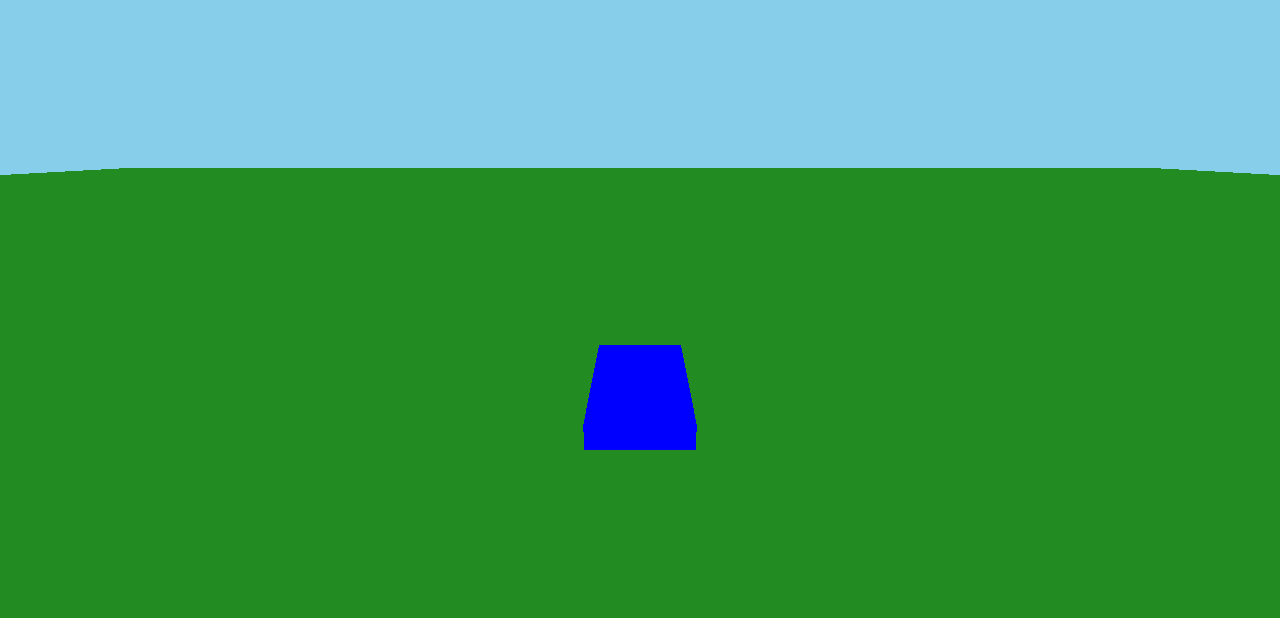
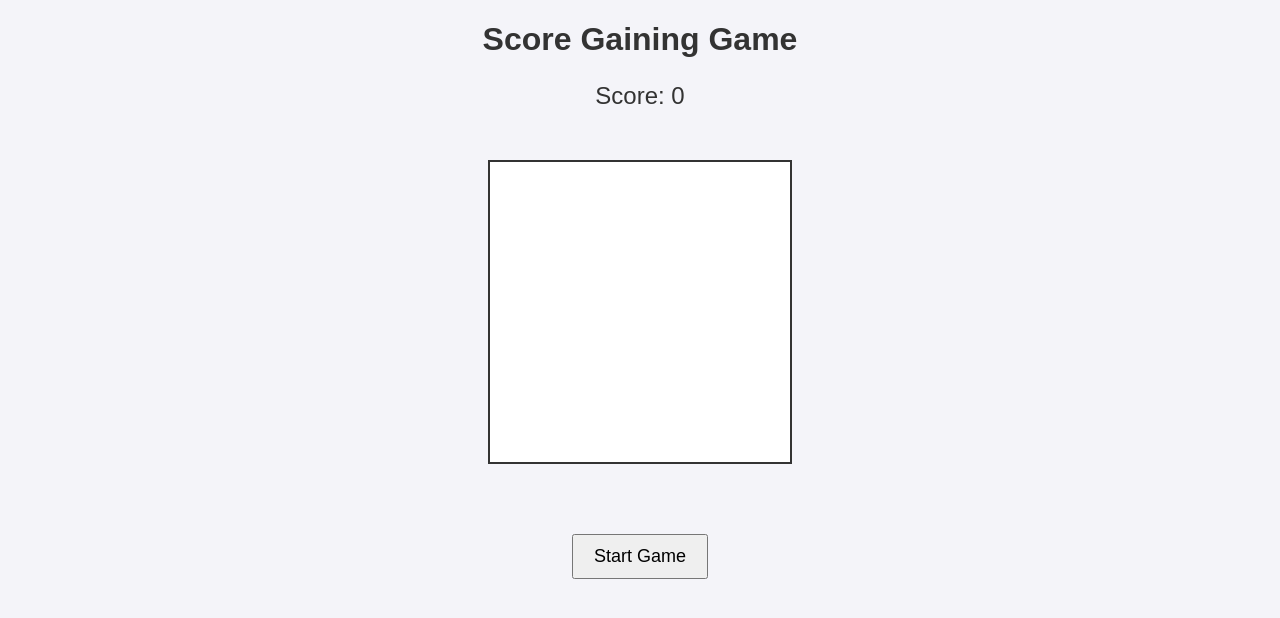
Before and after one commit to TTVTheRake/LegendService.github.io, a plain HTML site: page index.html in a window 1280 px wide. Drawn offline with nearby package versions, Linux system fonts and the light colour scheme; animation ran at ten frames a second.

Commit message:
Update index.html

```diff
--- a/index.html
+++ b/index.html
@@ -3,105 +3,107 @@
 <head>
     <meta charset="UTF-8">
     <meta name="viewport" content="width=device-width, initial-scale=1.0">
-    <title>3D Car Game</title>
+    <title>Score Gaining Game</title>
     <style>
         body {
+            font-family: Arial, sans-serif;
+            text-align: center;
             margin: 0;
+            padding: 0;
+            background-color: #f4f4f9;
+        }
+
+        h1 {
+            color: #333;
+        }
+
+        #game {
+            margin: 50px auto;
+            width: 300px;
+            height: 300px;
+            border: 2px solid #333;
+            background-color: #fff;
+            position: relative;
             overflow: hidden;
         }
-        canvas {
-            display: block;
+
+        .clickable {
+            width: 50px;
+            height: 50px;
+            background-color: red;
+            position: absolute;
+            border-radius: 50%;
+            cursor: pointer;
+        }
+
+        #score {
+            font-size: 24px;
+            color: #333;
+        }
+
+        #start {
+            padding: 10px 20px;
+            font-size: 18px;
+            margin-top: 20px;
+            cursor: pointer;
         }
     </style>
-    <script src="https://cdnjs.cloudflare.com/ajax/libs/three.js/r128/three.min.js"></script>
 </head>
 <body>
+    <h1>Score Gaining Game</h1>
+    <p id="score">Score: 0</p>
+    <div id="game"></div>
+    <button id="start">Start Game</button>
+
     <script>
-        let scene, camera, renderer, car, carSpeed = 0.1, carRotationSpeed = 0.03;
-        let carControls = { left: false, right: false, up: false, down: false };
+        const gameArea = document.getElementById('game');
+        const scoreDisplay = document.getElementById('score');
+        const startButton = document.getElementById('start');
+        let score = 0;
+        let gameInterval;
 
-        function init() {
-            // Scene setup
-            scene = new THREE.Scene();
-            scene.background = new THREE.Color(0x87ceeb); // Sky blue
+        function createClickable() {
+            const clickable = document.createElement('div');
+            clickable.classList.add('clickable');
 
-            // Camera setup
-            camera = new THREE.PerspectiveCamera(75, window.innerWidth / window.innerHeight, 0.1, 1000);
-            camera.position.set(0, 5, 10);
+            const x = Math.random() * (gameArea.offsetWidth - 50);
+            const y = Math.random() * (gameArea.offsetHeight - 50);
 
-            // Renderer setup
-            renderer = new THREE.WebGLRenderer();
-            renderer.setSize(window.innerWidth, window.innerHeight);
-            document.body.appendChild(renderer.domElement);
+            clickable.style.left = `${x}px`;
+            clickable.style.top = `${y}px`;
 
-            // Car (cube shape)
-            const carGeometry = new THREE.BoxGeometry(2, 1, 4);
-            const carMaterial = new THREE.MeshBasicMaterial({ color: 0x0000ff });
-            car = new THREE.Mesh(carGeometry, carMaterial);
-            scene.add(car);
+            clickable.addEventListener('click', () => {
+                score++;
+                scoreDisplay.textContent = `Score: ${score}`;
+                clickable.remove();
+            });
 
-            // Ground
-            const groundGeometry = new THREE.PlaneGeometry(200, 200);
-            const groundMaterial = new THREE.MeshBasicMaterial({ color: 0x228B22 });
-            const ground = new THREE.Mesh(groundGeometry, groundMaterial);
-            ground.rotation.x = -Math.PI / 2;
-            scene.add(ground);
+            gameArea.appendChild(clickable);
 
-            // Light source
-            const light = new THREE.PointLight(0xffffff, 1, 100);
-            light.position.set(0, 10, 10);
-            scene.add(light);
-
-            // Event listeners for controls
-            document.addEventListener('keydown', onKeyDown);
-            document.addEventListener('keyup', onKeyUp);
-
-            // Handle window resizing
-            window.addEventListener('resize', onWindowResize);
-
-            // Start animation loop
-            animate();
+            setTimeout(() => {
+                if (clickable.parentElement) {
+                    clickable.remove();
+                }
+            }, 1000);
         }
 
-        function onKeyDown(event) {
-            if (event.key === "ArrowUp") carControls.up = true;
-            if (event.key === "ArrowDown") carControls.down = true;
-            if (event.key === "ArrowLeft") carControls.left = true;
-            if (event.key === "ArrowRight") carControls.right = true;
+        function startGame() {
+            score = 0;
+            scoreDisplay.textContent = `Score: ${score}`;
+
+            if (gameInterval) {
+                clearInterval(gameInterval);
+            }
+
+            gameInterval = setInterval(createClickable, 1000);
+
+            setTimeout(() => {
+                clearInterval(gameInterval);
+                alert(`Game over! Your final score is ${score}.`);
+            }, 30000); // 30 seconds game time
         }
 
-        function onKeyUp(event) {
-            if (event.key === "ArrowUp") carControls.up = false;
-            if (event.key === "ArrowDown") carControls.down = false;
-            if (event.key === "ArrowLeft") carControls.left = false;
-            if (event.key === "ArrowRight") carControls.right = false;
-        }
-
-        function animate() {
-            requestAnimationFrame(animate);
-
-            // Update car movement
-            if (carControls.up) car.position.z -= carSpeed;
-            if (carControls.down) car.position.z += carSpeed;
-            if (carControls.left) car.rotation.y += carRotationSpeed;
-            if (carControls.right) car.rotation.y -= carRotationSpeed;
-
-            // Camera follows the car
-            camera.position.x = car.position.x;
-            camera.position.y = car.position.y + 5;
-            camera.position.z = car.position.z + 10;
-            camera.lookAt(car.position);
-
-            renderer.render(scene, camera);
-        }
-
-        function onWindowResize() {
-            renderer.setSize(window.innerWidth, window.innerHeight);
-            camera.aspect = window.innerWidth / window.innerHeight;
-            camera.updateProjectionMatrix();
-        }
-
-        init();
+        startButton.addEventListener('click', startGame);
     </script>
 </body>
 </html>
```
